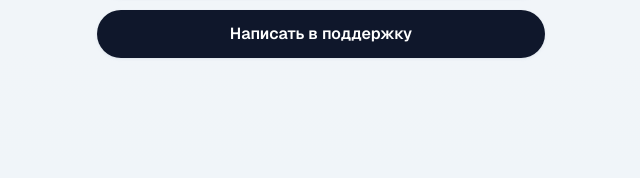
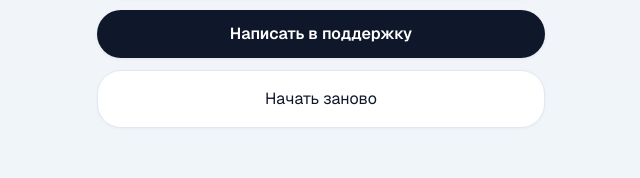
Before and after one commit to 4730188-hue/ege-trainer, a Next.js app: page /profile in a window 1280 px wide. Shown: the part 432-610 px from the top of the page, without its empty margins (319-959 px from the left). Built offline with nearby package versions, Linux system fonts and the light colour scheme.

Commit message:
Add app state reset from profile

```diff
--- a/app/profile/page.tsx
+++ b/app/profile/page.tsx
@@ -1,8 +1,10 @@
 "use client";
 
 import Link from "next/link";
+import { useRouter } from "next/navigation";
 import { useEffect, useState } from "react";
 import {
+  clearAppState,
   getExamTimelineLabel,
   getStudentProfile,
   getSubjectLabel,
@@ -10,6 +12,7 @@ import {
 } from "@/lib/storage";
 
 export default function ProfilePage() {
+  const router = useRouter();
   const [profile, setProfile] = useState<StudentProfile | null>(null);
 
   useEffect(() => {
@@ -21,6 +24,11 @@ export default function ProfilePage() {
   const targetLabel = profile?.targetScore ? `${profile.targetScore} баллов` : "80 баллов";
   const dailyLabel = profile?.dailyMinutes ? `${profile.dailyMinutes} минут` : null;
   const timelineLabel = getExamTimelineLabel(profile?.examTimeline);
+
+  const handleReset = () => {
+    clearAppState();
+    router.push("/");
+  };
 
   return (
     <main className="min-h-screen bg-slate-100/80 px-4 py-5 text-slate-900">
@@ -62,6 +70,13 @@ export default function ProfilePage() {
           >
             <span className="block leading-none text-white">Написать в поддержку</span>
           </Link>
+          <button
+            type="button"
+            onClick={handleReset}
+            className="block w-full rounded-3xl border border-slate-200 bg-white px-5 py-4 text-center text-base font-semibold text-slate-900 shadow-sm shadow-slate-200/40 transition hover:bg-slate-50"
+          >
+            Начать заново
+          </button>
         </div>
 
         <div className="mt-auto border-t border-slate-100 pt-4 pb-6">
--- a/lib/storage.ts
+++ b/lib/storage.ts
@@ -73,6 +73,18 @@ export function saveSessionProgress(progress: SessionProgress) {
   safeWrite(STORAGE_KEYS.sessionProgress, progress);
 }
 
+export function clearAppState() {
+  if (!isBrowser()) return;
+
+  try {
+    Object.values(STORAGE_KEYS).forEach((key) => {
+      window.localStorage.removeItem(key);
+    });
+  } catch {
+    // noop
+  }
+}
+
 export function incrementSessionsCompleted() {
   const current = getSessionProgress() ?? {};
   const next: SessionProgress = {
```
